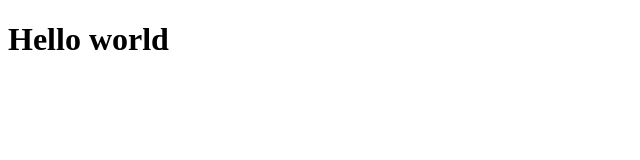
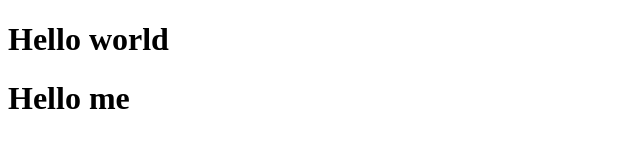
Before and after one commit to mikkeljeppesen/pwa, a plain HTML site: page index.html in a window 1280 px wide. Shown: the whole page, without its empty margins (0-640 px from the left). Drawn offline with Linux system fonts and the light colour scheme.

Commit message:
Update index.html

```diff
--- a/index.html
+++ b/index.html
@@ -36,6 +36,7 @@
 
 <body>
     <h1>Hello world</h1>
+    <h1>Hello me</h1>
 </body>
 
 </html>
```
